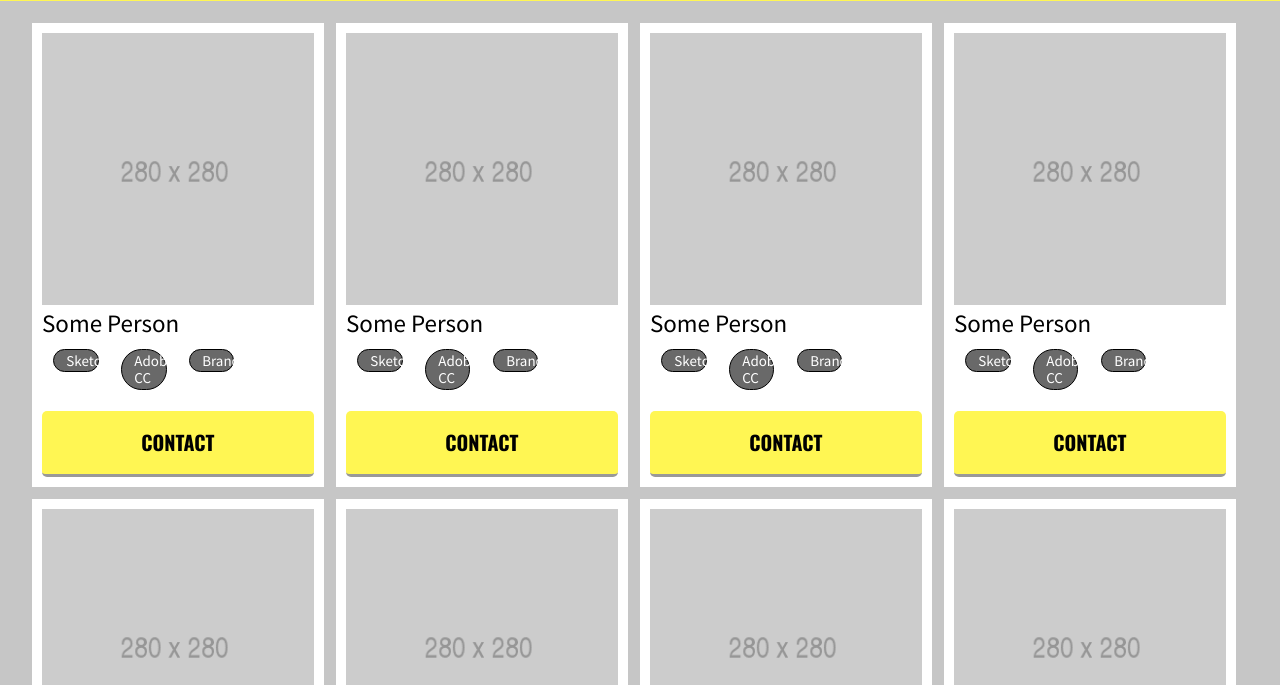
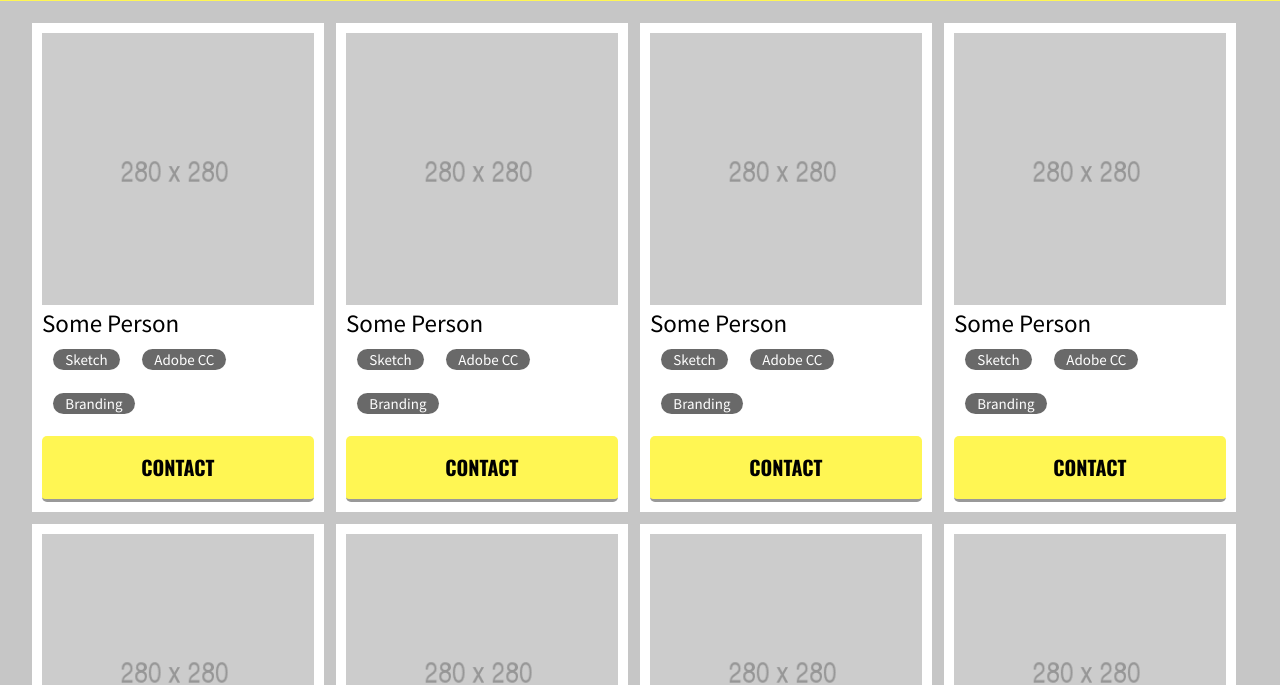
Before and after one commit to RV3310/matchmaker_startup, a plain HTML site: page find_designers.html in a window 1280 px wide. Shown: the part 123-808 px from the top of the page. Drawn offline with nearby package versions, Linux system fonts and the light colour scheme.

Commit message:
update_171217_3

```diff
--- a/css/styles.css
+++ b/css/styles.css
@@ -331,7 +331,6 @@ DEV PAGE STYLING
   background-color: white;
   padding: 10px;
   float: left;
-
 }
 
 img {
@@ -351,6 +350,8 @@ figcaption {
 	/*border: 1px solid black;
 	display: inline-block;*/
 	float: left;
+    width: auto;
+
 	/*background-color: #696969;
 	padding: 2px  12px;
 	border-radius: 100px;
@@ -360,7 +361,6 @@ figcaption {
 }
 
 .skills li a {
-	border: 1px solid black;
 	display: block;
 	background-color: #696969;
 	padding: 2px  12px;
```
